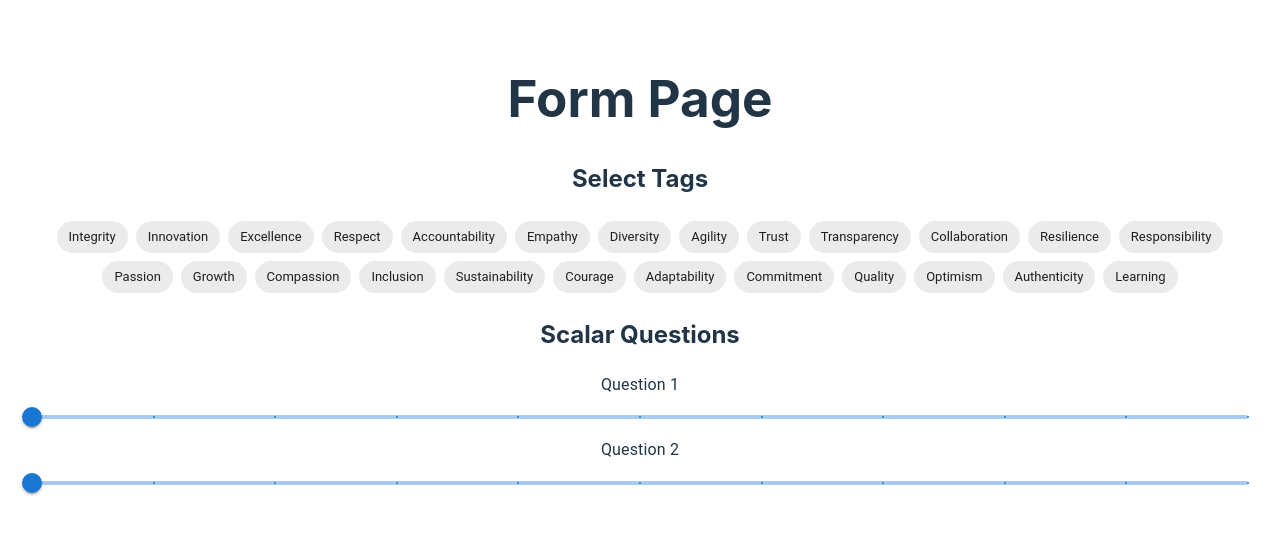
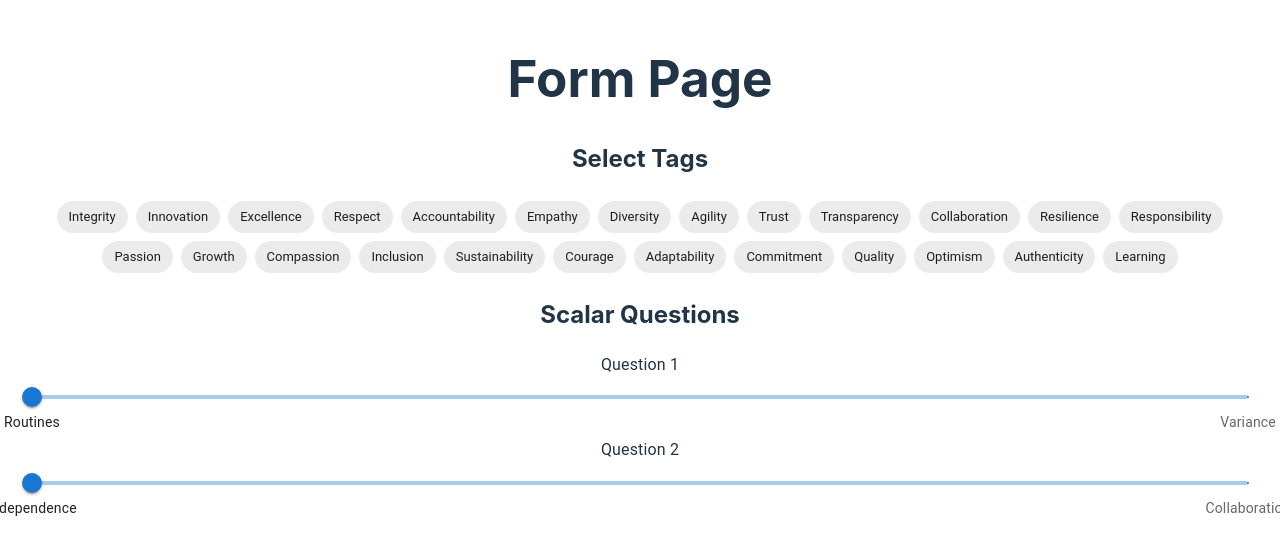
Before and after one commit to Papumaja/junction24, a React (Vite) app: page /employer in a window 1280 px wide. Shown: the part 130-684 px from the top of the page. Built offline with nearby package versions, Linux system fonts and the light colour scheme.

Commit message:
Add real scalars

```diff
--- /dev/null
+++ b/src/data/employerScalars.js
@@ -0,0 +1,18 @@
+export const scalars = [
+  {
+    name: 'question1',
+    label: 'Question 1',
+    min: 0,
+    minLabel: 'Routines',
+    max: 10,
+    maxLabel: 'Variance',
+  },
+  {
+    name: 'question2',
+    label: 'Question 2',
+    min: 0,
+    minLabel: 'Independence',
+    max: 10,
+    maxLabel: 'Collaboration',
+  },
+];
--- a/src/pages/EmployerFormPage.jsx
+++ b/src/pages/EmployerFormPage.jsx
@@ -1,13 +1,24 @@
 import React, { useState } from 'react';
 import { Chip, Slider, Typography } from '@mui/material';
 import { tags } from '../data/tags';
+import { scalars } from '../data/employerScalars';
+
+const initScalarAnswers = (scalars) =>
+  scalars.reduce((acc, scalar) => {
+    acc[scalar.name] = 0;
+    return acc;
+  }, {});
+
+const initScalarMarks = (scalar) => [
+  { value: scalar.min, label: scalar.minLabel },
+  { value: scalar.max, label: scalar.maxLabel },
+];
 
 export default function FormPage() {
   const [selectedTags, setSelectedTags] = useState([]);
-  const [scalarAnswers, setScalarAnswers] = useState({
-    question1: 0,
-    question2: 0,
-  });
+  const [scalarAnswers, setScalarAnswers] = useState(
+    initScalarAnswers(scalars),
+  );
 
   const handleTagChange = (tag) => {
     const newSelectedTags = selectedTags.includes(tag)
@@ -51,32 +62,22 @@ export default function FormPage() {
         </div>
         <div>
           <h2>Scalar Questions</h2>
-          <div>
-            <Typography gutterBottom>Question 1</Typography>
-            <Slider
-              value={scalarAnswers.question1}
-              onChange={(e, value) => handleScalarChange('question1', value)}
-              aria-labelledby="question1-slider"
-              valueLabelDisplay="auto"
-              step={1}
-              marks
-              min={0}
-              max={10}
-            />
-          </div>
-          <div>
-            <Typography gutterBottom>Question 2</Typography>
-            <Slider
-              value={scalarAnswers.question2}
-              onChange={(e, value) => handleScalarChange('question2', value)}
-              aria-labelledby="question2-slider"
-              valueLabelDisplay="auto"
-              step={1}
-              marks
-              min={0}
-              max={10}
-            />
-          </div>
+          {scalars.map((scalar) => (
+            <div key={scalar.name}>
+              <Typography gutterBottom>{scalar.label}</Typography>
+              <Slider
+                value={scalarAnswers[scalar.name]}
+                onChange={(e, value) => handleScalarChange(scalar.name, value)}
+                aria-labelledby={`${scalar.name}-slider`}
+                valueLabelDisplay="off"
+                step={1}
+                marks={initScalarMarks(scalar)}
+                min={scalar.min}
+                max={scalar.max}
+                track={false}
+              />
+            </div>
+          ))}
         </div>
       </form>
     </div>
```
